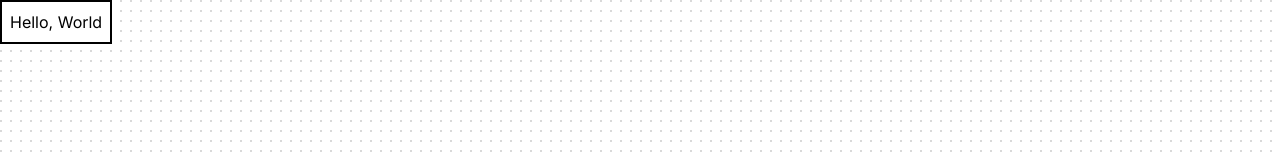
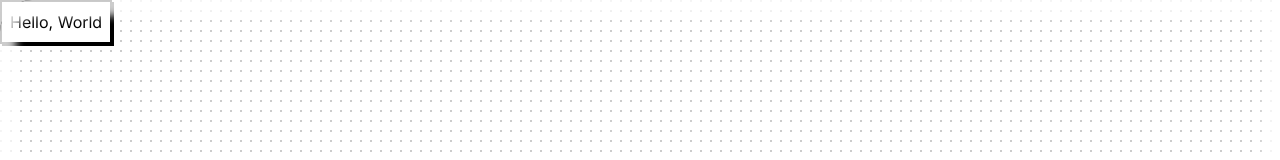
Before and after one commit to jesseborg/pinboard, a Next.js app: page / in a window 1280 px wide. Shown: the top 160 px of the page. Built offline with nearby package versions, Linux system fonts and the light colour scheme.

Commit message:
add: border fade to pinboard background

```diff
--- a/src/components/pinboard.tsx
+++ b/src/components/pinboard.tsx
@@ -75,7 +75,7 @@ function NodesContainer({ nodes }: { nodes?: Array<string> }) {
 		>
 			{nodes?.map((s, i) => (
 				<Draggable key={i}>
-					<div className="inline-block border-2 border-black p-2 bg-white">
+					<div className="inline-block border-2 border-black p-2 bg-white shadow-[2px_2px] shadow-black">
 						<h1>{s}</h1>
 					</div>
 				</Draggable>
@@ -90,7 +90,12 @@ export function Background() {
 	} = useContext(PinboardContext);
 
 	return (
-		<svg className="absolute inset-0 w-full h-full z-0 pointer-events-none">
+		<span className="pointer-events-none">
+			{/* Border Fade */}
+			<span className="absolute inset-0 z-10 shadow-[0_0_0_16px,inset_0_0_8px_16px] shadow-white/80 rounded-[32px]" />
+
+			{/* Dots Pattern */}
+			<svg className="absolute inset-0 w-full h-full z-0">
 				<pattern
 					id="dots-pattern"
 					x={x}
@@ -98,12 +103,18 @@ export function Background() {
 					width="10"
 					height="10"
 					patternUnits="userSpaceOnUse"
-				patternTransform="translate(-3, -3)"
+					patternTransform="translate(0, 0)"
 				>
-				<circle cx="4" cy="4" r="1" fill="#ccc" />
+					<circle cx="1" cy="1" r="1" fill="#ccc" shapeRendering="crispEdges" />
 				</pattern>
-
-			<rect x="0" y="0" width="100%" height="100%" fill="url(#dots-pattern)" />
+				<rect
+					x="0"
+					y="0"
+					width="100%"
+					height="100%"
+					fill="url(#dots-pattern)"
+				/>
 			</svg>
+		</span>
 	);
 }
```
Lines whose indentation alone changed are shown as unchanged.
